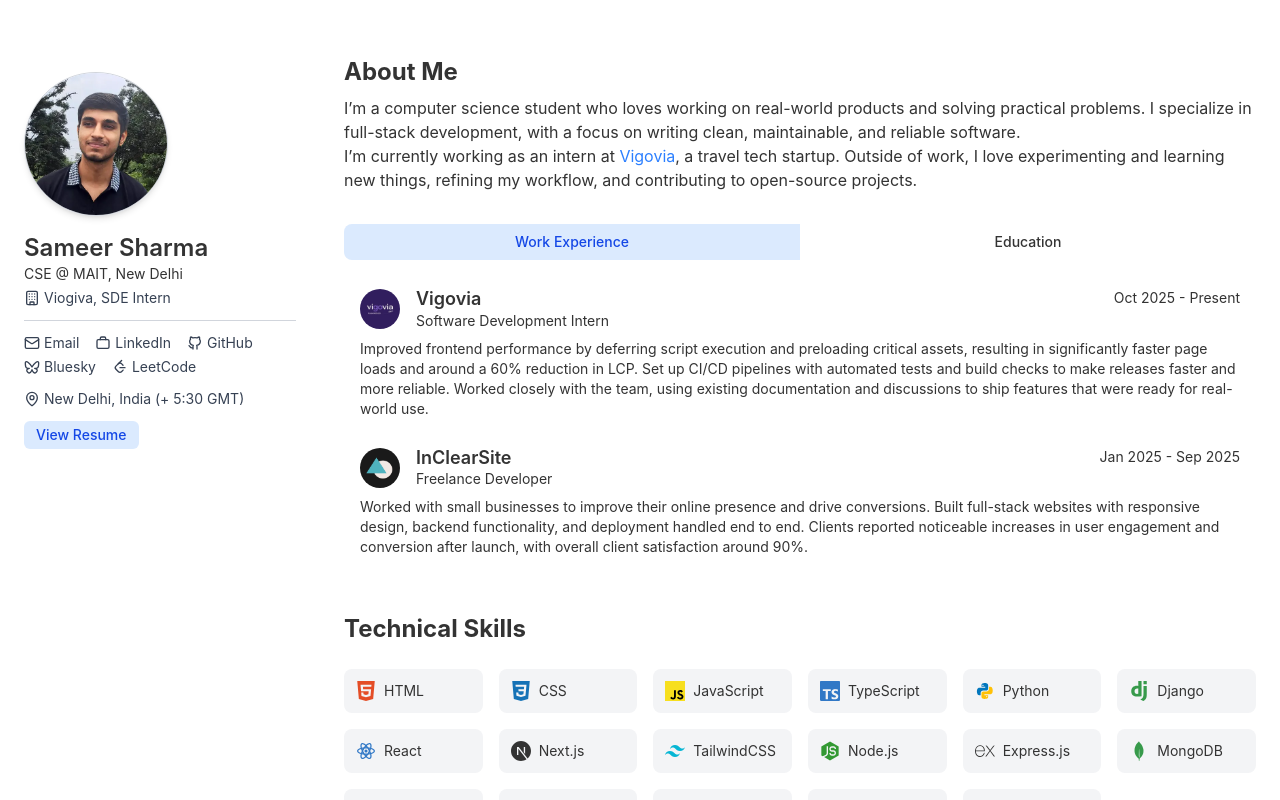
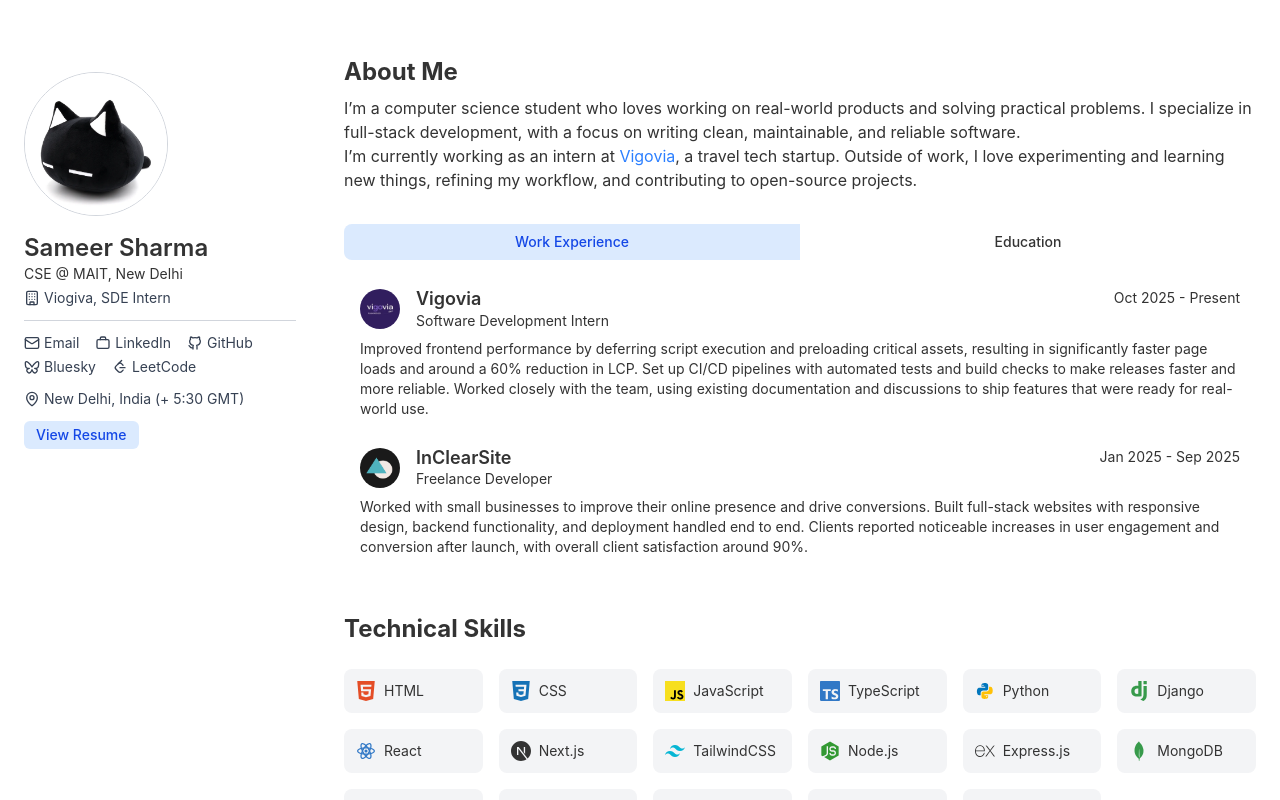
Before and after one commit to sameersharmadev/sameersharmadev, a Next.js app: page / in a window 1280 px wide. Built offline with nearby package versions, Linux system fonts and the light colour scheme.

Commit message:
update portfolio

```diff
--- a/components/OpenSource.jsx
+++ b/components/OpenSource.jsx
@@ -5,7 +5,7 @@
         id: "owasp",
         title: "OWASP - Open Source Contributor",
         description:
-            "OWASP is a global nonprofit dedicated to improving software security, with 250+ local chapters worldwide. I have contributed extensively to the Nest project, OWASP’s central hub for exploring projects and contribution opportunities. My work includes large-scale frontend migrations, bug fixes, new features, and ongoing enhancements, all aimed at making the platform more accessible and impactful for the open source community.",
+            "OWASP is a global nonprofit dedicated to improving software security, with 250+ local chapters worldwide. I majorly contribute to the Nest project, OWASP’s central hub for exploring projects and contribution opportunities. My work includes frontend migrations, bug fixes, new features, and ongoing enhancements, all aimed at making the platform more accessible and impactful for the open source community.",
         tags: [{ label: "open source", color: "green" }],
     },
     {
--- a/components/Sidebar.jsx
+++ b/components/Sidebar.jsx
@@ -7,7 +7,7 @@
                 <img
                     src="/profile.webp"
                     alt="Profile Picture"
-                    className="w-36 h-36 rounded-full object-cover shadow-md border border-gray-300"
+                    className="w-36 h-36 rounded-full object-cover border border-gray-300"
                 />
                 <h2 className="text-2xl font-semibold mt-4">Sameer Sharma</h2>
                 <p className="text-sm text-muted-foreground">CSE @ MAIT, New Delhi</p>
```
Also changed, not shown: public/profile.webp.
